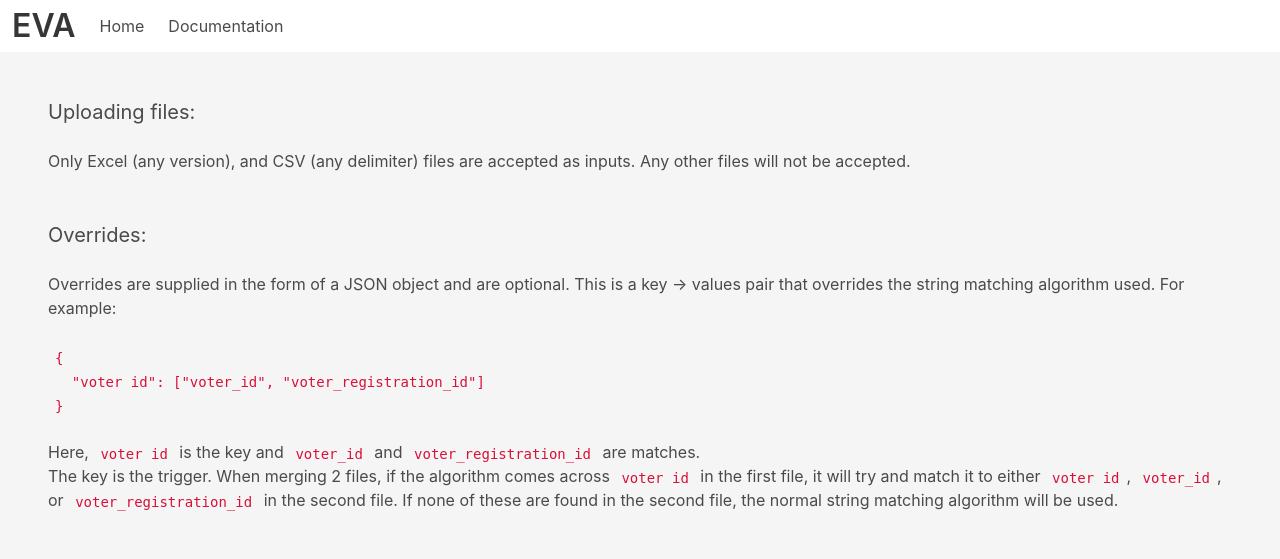
After one commit to Fair-Share-MA/EVA, a Django app: page /documentation/ in a window 1280 px wide. The commit adds this page. Shown: the top 559 px of the page. Run offline with Django 4.2, Linux system fonts and the light colour scheme; parts of the project's set-up code (start-up, migrations or seed data) failed here and were passed over.

Commit message:
qol improvements

```diff
--- a/eva/aggregator/forms.py
+++ b/eva/aggregator/forms.py
@@ -1,5 +1,5 @@
 from django import forms
 
 class FileFieldForm(forms.Form):
-    file_field = forms.FileField(widget=forms.ClearableFileInput(attrs={'multiple': True}))
+    file_field = forms.FileField(widget=forms.ClearableFileInput(attrs={'multiple': True, 'accept': 'application/vnd.openxmlformats-officedocument.spreadsheetml.sheet, text/plain'}))
     overrides = forms.CharField(widget=forms.Textarea(attrs={'class': 'textarea', 'placeholder': '{\n"Voter ID:" ["Vote ID", "voter_id"]\n}'}))
--- /dev/null
+++ b/eva/aggregator/templates/aggregator/docs.html
@@ -0,0 +1,37 @@
+{% extends 'base.html' %} {% block content %}
+
+<section class="section has-background-light">
+  <p class="subtitle">Uploading files:</p>
+  <p>
+    Only Excel (any version), and CSV (any delimiter) files are accepted as
+    inputs. Any other files will not be accepted.
+  </p>
+  <hr />
+  <p class="subtitle">Overrides:</p>
+  <p>
+    Overrides are supplied in the form of a JSON object and are optional. This
+    is a key -> values pair that overrides the string matching algorithm used.
+    For example:
+  </p>
+  <br />
+  <p>
+    <code>{</code><br />
+    <code>&emsp;&emsp;"voter id": ["voter_id", "voter_registration_id"]</code
+    ><br />
+    <code>}</code>
+  </p>
+  <br />
+  <p>
+    Here, <code>voter id</code> is the key and <code>voter_id</code> and
+    <code>voter_registration_id</code> are matches.
+  </p>
+  <p>
+    The key is the trigger. When merging 2 files, if the algorithm comes across
+    <code>voter id</code> in the first file, it will try and match it to either
+    <code>voter id</code>, <code>voter_id</code>, or
+    <code>voter_registration_id</code> in the second file. If none of these are
+    found in the second file, the normal string matching algorithm will be used.
+  </p>
+</section>
+
+{% endblock content %}
--- a/eva/aggregator/templates/aggregator/home.html
+++ b/eva/aggregator/templates/aggregator/home.html
@@ -14,8 +14,8 @@
       <label class="label">Apply Overrides</label>
       <div class="control">{{form.overrides}}</div>
       <p class="help">
-        Define overrides as a JSON object. For more info see
-        <a href="/about">the about section</a>
+        OPTIONAL. Define overrides as a JSON object. For more info see
+        <a href="/documentation">the documentation</a>
       </p>
     </div>
 
--- a/eva/aggregator/views.py
+++ b/eva/aggregator/views.py
@@ -31,3 +31,6 @@ def home_screen(request):
         "export_result": export_file_url,
         "processing": processing
     })
+
+def documentation(request):
+    return render(request, 'aggregator/docs.html')
--- a/eva/eva/urls.py
+++ b/eva/eva/urls.py
@@ -19,12 +19,13 @@ from django.conf import settings
 from django.conf.urls.static import static
 
 from aggregator.views import (
-    home_screen
+    home_screen, documentation
 )
 
 urlpatterns = [
     path('admin/', admin.site.urls),
     path('', home_screen, name="home"),
+    path('documentation/', documentation, name="documentation")
 ]
 
 # serve media
--- a/eva/templates/base.html
+++ b/eva/templates/base.html
@@ -32,9 +32,9 @@
 
       <div id="navbarBasicExample" class="navbar-menu">
         <div class="navbar-start">
-          <a class="navbar-item"> Home </a>
-          <a class="navbar-item"> Documentation </a>
-          <a class="navbar-item"> About </a>
+          <a href="/" class="navbar-item"> Home </a>
+          <a href="/documentation" class="navbar-item"> Documentation </a>
+          <!-- <a href="/about" class="navbar-item"> About </a> -->
         </div>
 
         <!-- <div class="navbar-end">
```
